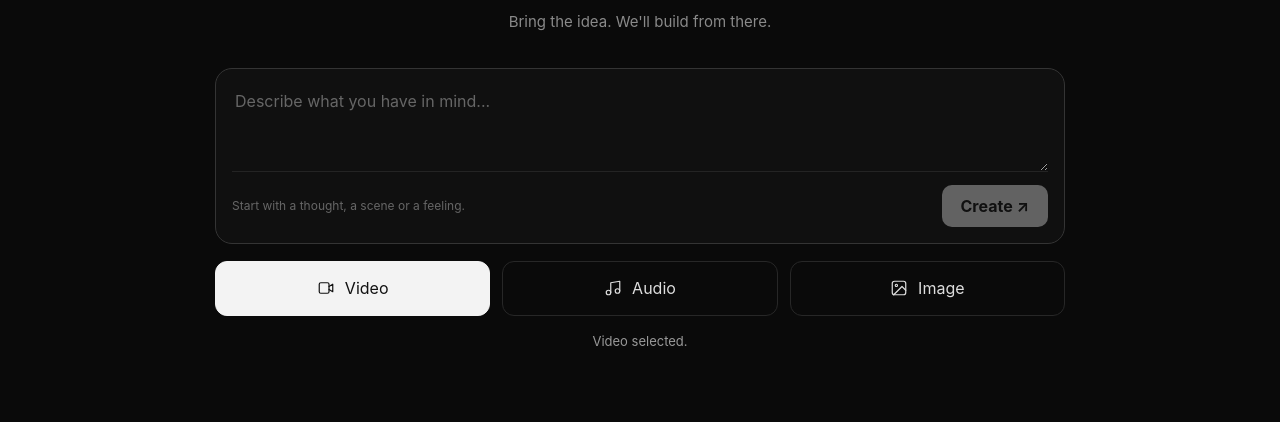
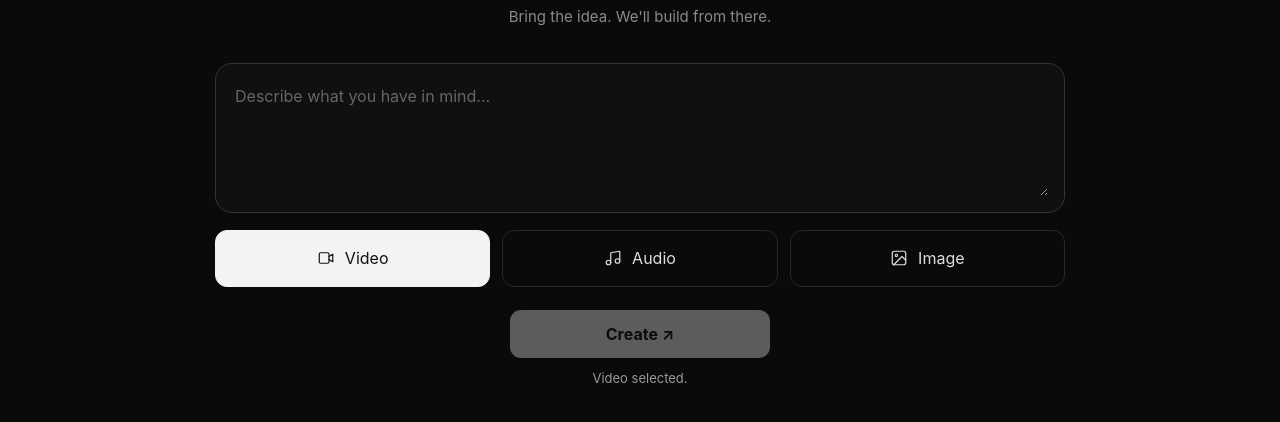
Before and after one commit to tladirobsonretro/storyforge, a website: page public/blank.html in a window 1280 px wide. Both pictures are taken after a click on the button "Video". Shown: the part 270-692 px from the top of the page. Drawn offline with Linux system fonts and the light colour scheme.

Commit message:
Move Create action below prompt and format choices

```diff
--- a/public/blank.html
+++ b/public/blank.html
@@ -6,35 +6,34 @@
 <meta name="theme-color" content="#0a0a0a">
 <title>StoryForge · Create anything</title>
 <style>
-:root{color-scheme:dark;--bg:#0a0a0a;--panel:#111;--line:#292929;--muted:#8a8a8a;--text:#f5f5f5;--soft:#c9c9c9}
+:root{color-scheme:dark;--bg:#0a0a0a;--line:#292929;--muted:#8a8a8a;--text:#f5f5f5}
 *{box-sizing:border-box}
 html,body{margin:0;min-height:100%;background:var(--bg);color:var(--text);font-family:Inter,-apple-system,BlinkMacSystemFont,"Segoe UI",sans-serif}
 body{min-height:100vh}
-button,input,textarea{font:inherit}
+button,textarea{font:inherit}
 .topbar{height:76px;display:flex;align-items:center;padding:0 clamp(20px,5vw,72px);border-bottom:1px solid #191919}
 .brand{display:inline-flex;align-items:center;gap:11px;color:var(--text);font-size:18px;font-weight:650;letter-spacing:-.65px;text-decoration:none}
 .brand-mark{width:29px;height:29px;border:1.7px solid #f3f3f3;border-radius:50%;display:grid;place-items:center;position:relative}
 .brand-mark:before{content:"";width:9px;height:9px;border:1.5px solid #f3f3f3;border-radius:50%;display:block}
 .brand-mark:after{content:"";position:absolute;width:5px;height:5px;background:#f3f3f3;border-radius:50%;right:1px;top:2px}
-main{width:min(850px,calc(100% - 36px));margin:0 auto;min-height:calc(100vh - 77px);display:flex;flex-direction:column;align-items:center;justify-content:center;padding:62px 0 100px}
+main{width:min(850px,calc(100% - 36px));margin:0 auto;min-height:calc(100vh - 77px);display:flex;flex-direction:column;align-items:center;justify-content:center;padding:62px 0 70px}
 h1{margin:0 0 14px;text-align:center;font-size:clamp(30px,5vw,48px);line-height:1.12;letter-spacing:-1.9px;font-weight:560}
 .subheading{margin:0 0 34px;color:var(--muted);font-size:15px;text-align:center;line-height:1.6}
 .prompt-shell{width:100%;border:1px solid #343434;background:#101010;border-radius:17px;padding:16px;transition:border-color .18s,box-shadow .18s}
 .prompt-shell:focus-within{border-color:#656565;box-shadow:0 0 0 3px #ffffff08}
-textarea{display:block;width:100%;min-height:86px;resize:vertical;border:0;outline:0;background:transparent;color:var(--text);font-size:16px;line-height:1.55;padding:4px 3px 12px}
+textarea{display:block;width:100%;min-height:116px;resize:vertical;border:0;outline:0;background:transparent;color:var(--text);font-size:16px;line-height:1.55;padding:4px 3px}
 textarea::placeholder{color:#666}
-.prompt-footer{display:flex;justify-content:flex-end;align-items:center;gap:12px;border-top:1px solid #242424;padding-top:13px}
-.hint{margin-right:auto;color:#666;font-size:12px}
-.create{border:0;border-radius:10px;background:#f4f4f4;color:#101010;font-weight:650;padding:11px 19px;cursor:pointer;transition:opacity .15s,transform .15s}
-.create:hover:not(:disabled){transform:translateY(-1px);background:#fff}
-.create:disabled{opacity:.36;cursor:not-allowed}
 .categories{display:grid;grid-template-columns:repeat(3,minmax(0,1fr));gap:12px;width:100%;margin-top:17px}
-.category{display:flex;align-items:center;justify-content:center;gap:10px;min-height:55px;border:1px solid #272727;background:transparent;color:#dedede;border-radius:12px;cursor:pointer;transition:background .16s,border-color .16s,color .16s}
+.category{display:flex;align-items:center;justify-content:center;gap:10px;min-height:57px;border:1px solid #272727;background:transparent;color:#dedede;border-radius:12px;cursor:pointer;transition:background .16s,border-color .16s,color .16s}
 .category:hover{background:#141414;border-color:#484848}
 .category[aria-pressed="true"]{background:#f3f3f3;color:#111;border-color:#f3f3f3}
 .category svg{width:18px;height:18px;flex:none}
-.notice{min-height:22px;margin-top:17px;text-align:center;font-size:13px;color:#999}
-@media(max-width:520px){.topbar{height:65px}.brand{font-size:17px}main{padding-top:50px;justify-content:flex-start;margin-top:10vh}.subheading{font-size:14px;margin-bottom:25px}.prompt-shell{padding:12px}.categories{gap:8px}.category{min-height:52px;gap:7px;font-size:13px}.hint{font-size:11px}.create{padding:10px 15px}}
+.action-area{width:100%;display:flex;flex-direction:column;align-items:center;gap:12px;margin-top:23px}
+.create{width:min(100%,260px);min-height:48px;border:0;border-radius:11px;background:#f4f4f4;color:#101010;font-weight:650;cursor:pointer;transition:opacity .15s,transform .15s}
+.create:hover:not(:disabled){transform:translateY(-1px);background:#fff}
+.create:disabled{opacity:.35;cursor:not-allowed}
+.notice{min-height:20px;text-align:center;font-size:13px;color:#999}
+@media(max-width:520px){.topbar{height:65px}.brand{font-size:17px}main{padding-top:50px;justify-content:flex-start;margin-top:7vh}.subheading{font-size:14px;margin-bottom:25px}.prompt-shell{padding:12px}textarea{min-height:120px}.categories{gap:8px}.category{min-height:52px;gap:7px;font-size:13px}.action-area{margin-top:20px}.create{width:100%}}
 </style>
 </head>
 <body>
@@ -47,13 +46,9 @@ textarea::placeholder{color:#666}
 <main>
   <h1>What do you want to create today?</h1>
   <p class="subheading">Bring the idea. We'll build from there.</p>
-  <form class="prompt-shell" id="createForm">
+  <div class="prompt-shell">
     <textarea id="prompt" aria-label="Describe what you want to create" placeholder="Describe what you have in mind..." maxlength="10000"></textarea>
-    <div class="prompt-footer">
-      <span class="hint">Start with a thought, a scene or a feeling.</span>
-      <button class="create" id="createButton" type="submit" disabled>Create <span aria-hidden="true">↗</span></button>
-    </div>
-  </form>
+  </div>
   <div class="categories" role="group" aria-label="Choose a creation type">
     <button class="category" type="button" data-type="Video" aria-pressed="false">
       <svg viewBox="0 0 24 24" fill="none" stroke="currentColor" stroke-width="1.6" stroke-linecap="round" stroke-linejoin="round" aria-hidden="true"><rect x="3" y="5" width="13" height="14" rx="2"></rect><path d="m16 10 5-3v10l-5-3"></path></svg>
@@ -68,27 +63,30 @@ textarea::placeholder{color:#666}
       <span>Image</span>
     </button>
   </div>
-  <div class="notice" id="notice" role="status" aria-live="polite"></div>
+  <div class="action-area">
+    <button class="create" id="createButton" type="button" disabled>Create <span aria-hidden="true">↗</span></button>
+    <div class="notice" id="notice" role="status" aria-live="polite">Describe your idea and choose a format to begin.</div>
+  </div>
 </main>
 <script>
 (function(){
   const prompt=document.getElementById('prompt');
   const createButton=document.getElementById('createButton');
-  const form=document.getElementById('createForm');
   const notice=document.getElementById('notice');
   const categories=[...document.querySelectorAll('.category')];
   let selectedType='';
-  prompt.addEventListener('input',function(){createButton.disabled=!prompt.value.trim();notice.textContent='';});
+  function updateButton(){createButton.disabled=!prompt.value.trim()||!selectedType;}
+  prompt.addEventListener('input',function(){updateButton();notice.textContent='';});
   categories.forEach(function(button){
     button.addEventListener('click',function(){
       selectedType=button.dataset.type;
       categories.forEach(function(item){item.setAttribute('aria-pressed',String(item===button));});
+      updateButton();
       notice.textContent=selectedType+' selected.';
     });
   });
-  form.addEventListener('submit',function(event){
-    event.preventDefault();
-    if(!prompt.value.trim()){prompt.focus();return;}
+  createButton.addEventListener('click',function(){
+    if(!prompt.value.trim()){prompt.focus();notice.textContent='Describe what you want to create first.';return;}
     if(!selectedType){notice.textContent='Choose Video, Audio or Image to continue.';return;}
     notice.textContent=selectedType+' is selected. This creation flow will be built next.';
   });
```
